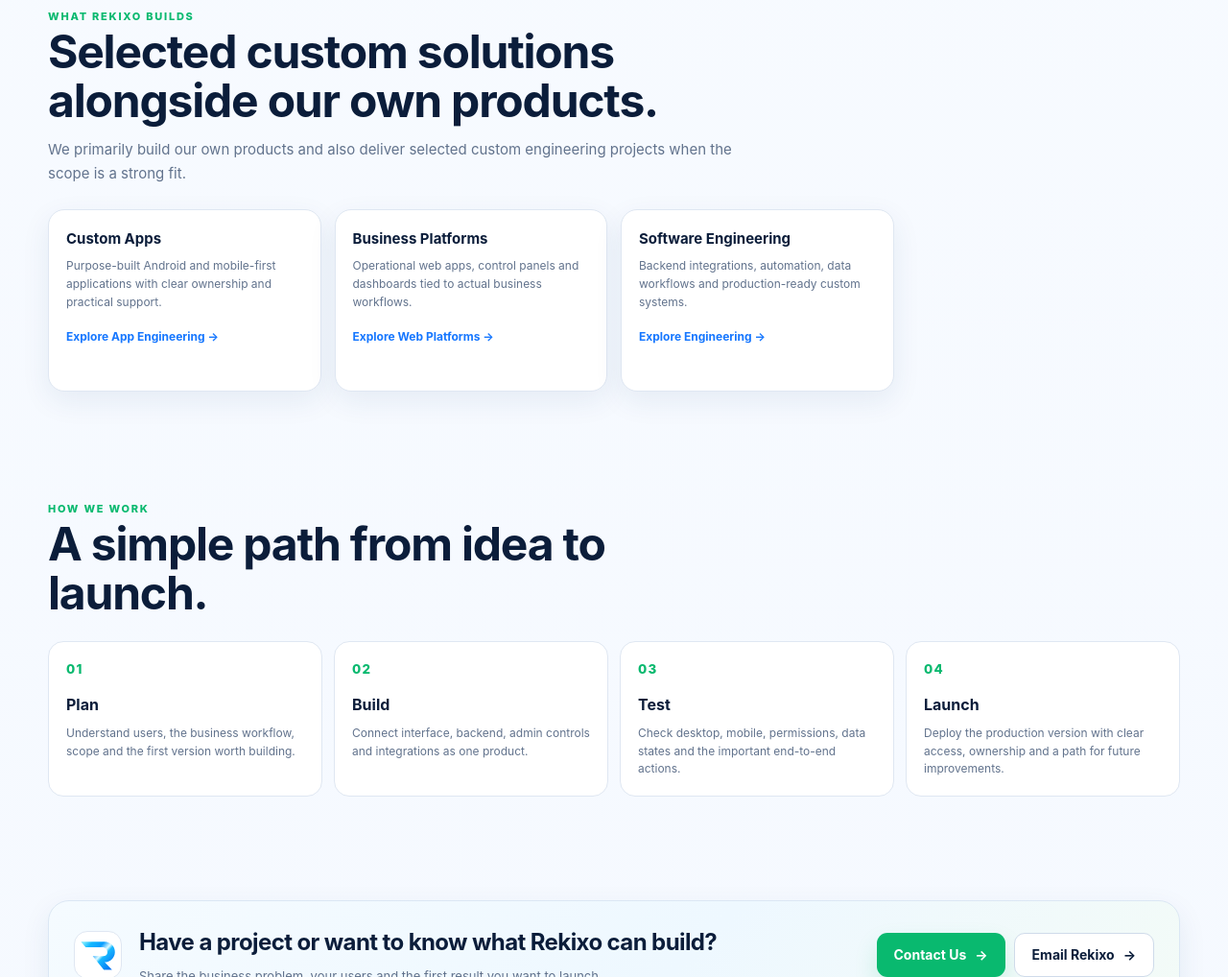
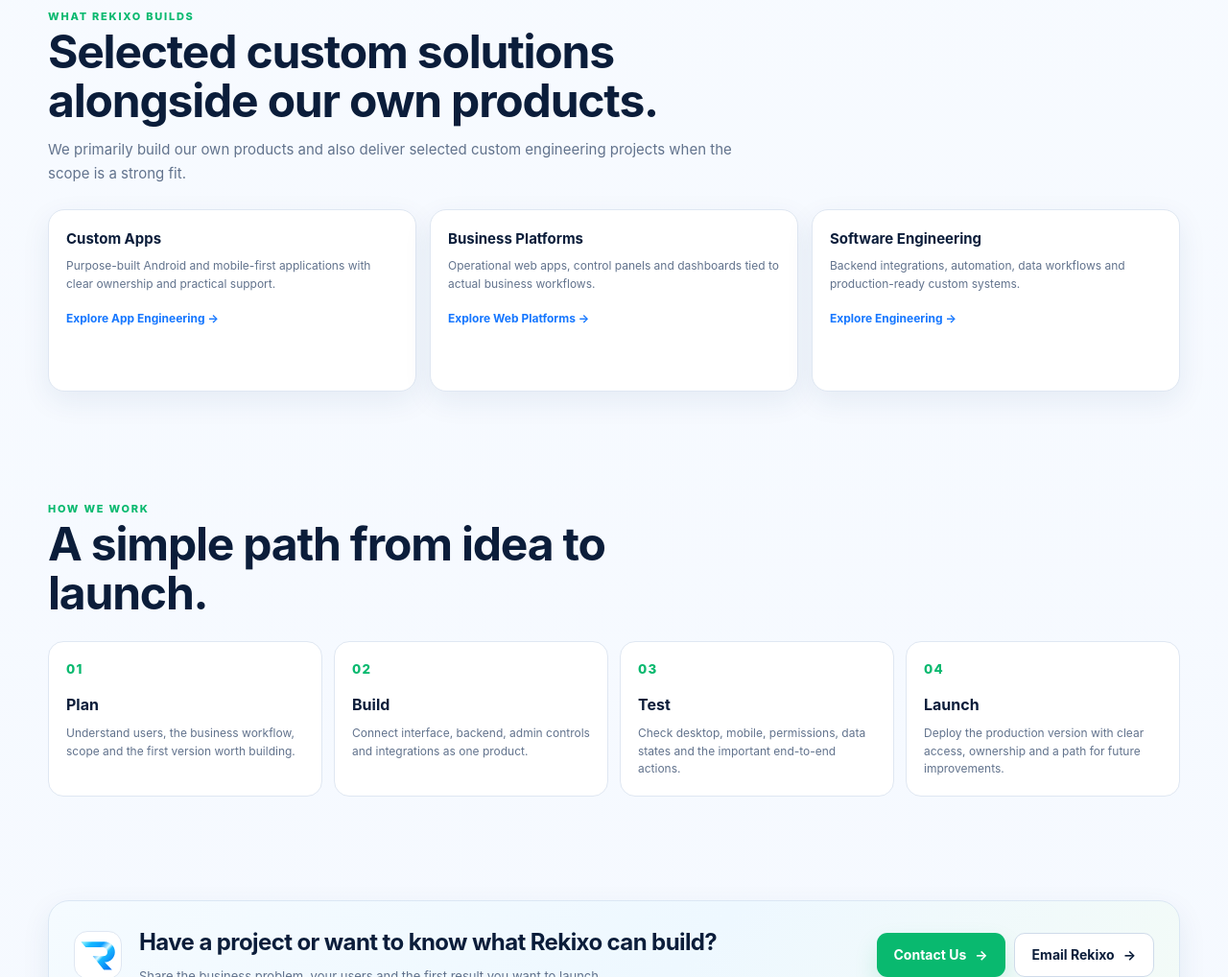
Before and after one commit to rekixo-lab/rekixo-site, a website: page public/index.html in a window 1280 px wide. Shown: the part 3734-4752 px from the top of the page at 96% size. Drawn offline with Linux system fonts and the light colour scheme.

Commit message:
stage4(layout): balance three solution cards on desktop

```diff
--- a/public/rekixo-v3.css
+++ b/public/rekixo-v3.css
@@ -932,7 +932,7 @@ html[data-theme="dark"] .rx3-company-highlights{border-color:var(--rx3-line);bac
 .rx3-gallery-nav{display:flex;gap:8px;margin-top:14px;justify-content:flex-end}
 
 /* Solutions */
-.rx3-solutions{display:grid;grid-template-columns:repeat(4,minmax(0,1fr));gap:14px}
+.rx3-solutions{display:grid;grid-template-columns:repeat(3,minmax(0,1fr));gap:14px}
 .rx3-solution{
   min-height:190px;
   padding:18px;
```
